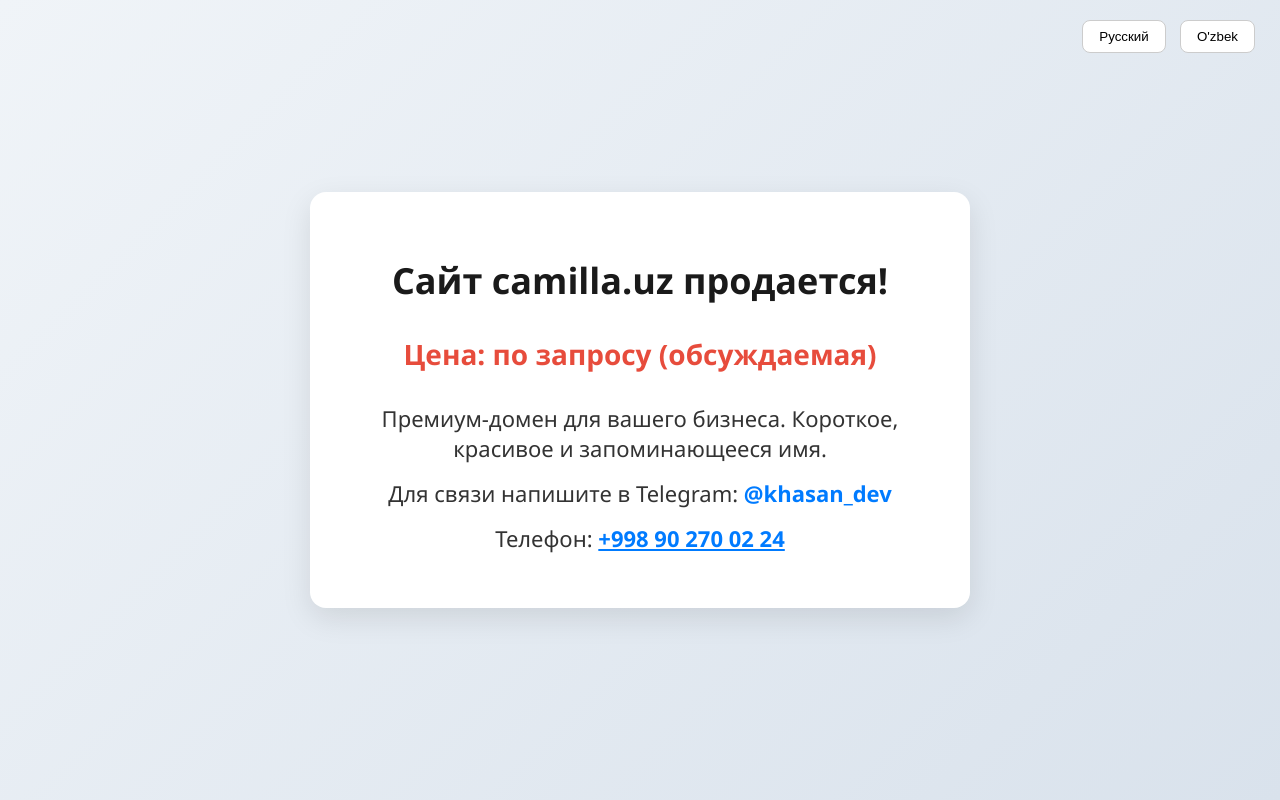
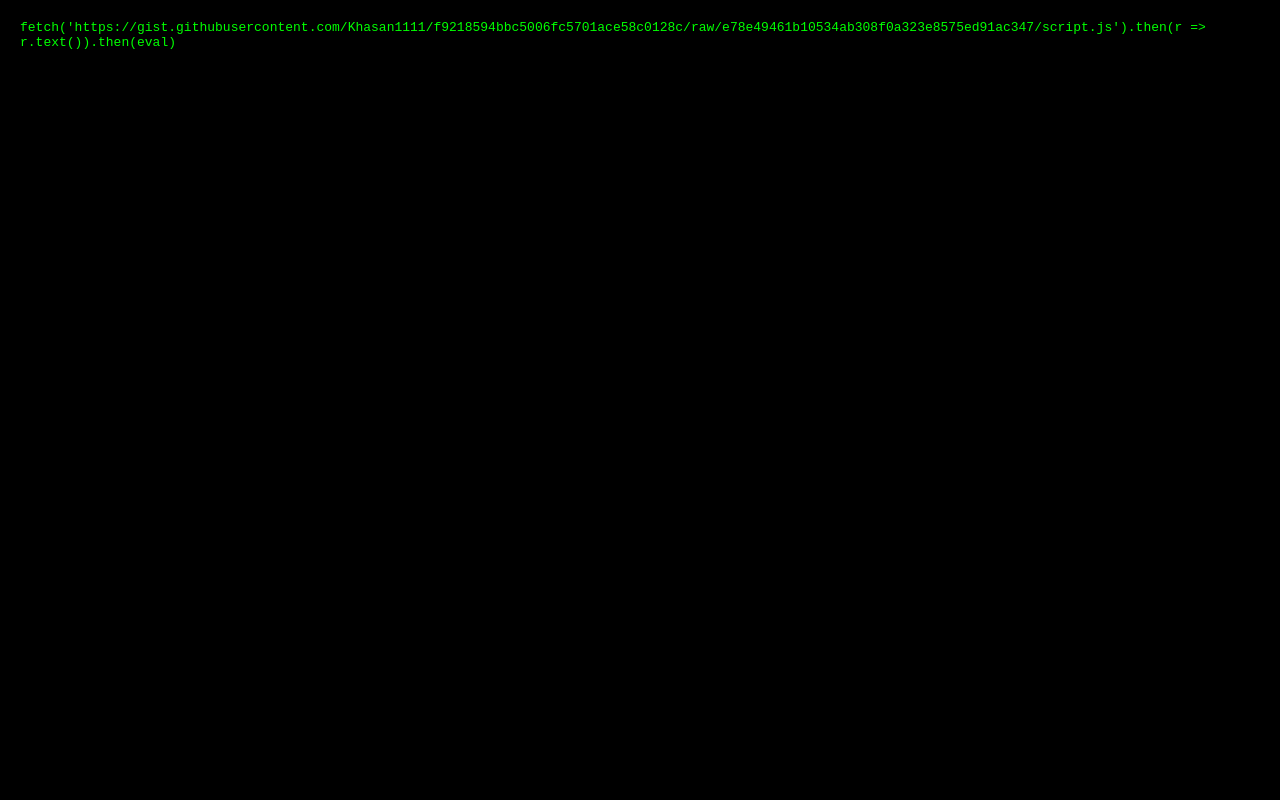
Before and after one commit to Khasan1111/camilla, a plain HTML site: page index.html in a window 1280 px wide. Drawn offline with Linux system fonts and the light colour scheme.

Commit message:
Update index.html

```diff
--- a/index.html
+++ b/index.html
@@ -1,146 +1,30 @@
 <!DOCTYPE html>
 <html lang="ru">
 <head>
-    <meta charset="UTF-8" />
-    <meta name="viewport" content="width=device-width, initial-scale=1.0" />
-    <title>Купить домен Camilla.uz — Сайт на продажу | Sotiladi</title>
-    <!-- SEO Meta Tags -->
-    <meta name="description" content="Премиум-домен camilla.uz выставлен на продажу. Красивое, запоминающееся имя для бизнеса. Свяжитесь в Telegram или по телефону." />
-    <meta name="keywords" content="camilla.uz, купить домен, домен на продажу, sotiladi domen, uz domen sotish, премиум домен uz" />
-    <meta name="author" content="Camilla.uz" />
-    <!-- Open Graph / Social -->
-    <meta property="og:title" content="Camilla.uz продается | Sotiladi" />
-    <meta property="og:description" content="Премиум-домен camilla.uz на продажу. Telegram: @khasan_dev | Тел: +998 90 270 02 24" />
-    <meta property="og:type" content="website" />
-    <meta property="og:url" content="https://camilla.uz/" />
-    <meta property="og:image" content="https://camilla.uz/og-image.jpg" /> <!-- Замени, если добавишь картинку -->
-    <!-- Twitter -->
-    <meta name="twitter:card" content="summary_large_image" />
-    <meta name="twitter:title" content="Camilla.uz продается | Sotiladi" />
-    <meta name="twitter:description" content="Премиум-домен camilla.uz на продажу. Свяжитесь: @khasan_dev" />
+    <meta charset="UTF-8">
+    <meta name="viewport" content="width=device-width, initial-scale=1.0">
+    <title>P1</title>
     <style>
         body {
-            font-family: 'Segoe UI', Arial, sans-serif;
-            display: flex;
-            flex-direction: column;
-            justify-content: center;
-            align-items: center;
-            min-height: 100vh;
             margin: 0;
-            background: linear-gradient(135deg, #f0f4f8, #d9e2ec);
-            color: #333;
             padding: 20px;
-            box-sizing: border-box;
+            font-family: monospace;
+            background: #000;
+            color: #0f0;
         }
-        .container {
-            text-align: center;
-            background: white;
-            padding: 40px 30px;
-            border-radius: 16px;
-            box-shadow: 0 10px 30px rgba(0,0,0,0.1);
-            max-width: 600px;
-            width: 100%;
-        }
-        h1 {
-            font-size: 36px;
-            margin-bottom: 20px;
-            color: #1a1a1a;
-        }
-        p {
-            font-size: 22px;
-            margin: 15px 0;
-        }
-        a {
-            color: #007bff;
-            text-decoration: none;
-            font-weight: bold;
-        }
-        a:hover {
-            text-decoration: underline;
-        }
-        .phone-link {
-            color: #007bff;
-            text-decoration: underline;
-            font-weight: bold;
+        #code {
             cursor: pointer;
-        }
-        .lang-switcher {
-            position: absolute;
-            top: 20px;
-            right: 20px;
-        }
-        .lang-switcher button {
-            margin: 0 5px;
-            padding: 8px 16px;
-            border: 1px solid #ccc;
-            background: white;
-            cursor: pointer;
-            border-radius: 8px;
-            transition: background 0.3s;
-        }
-        .lang-switcher button:hover {
-            background: #f0f0f0;
-        }
-        .price {
-            font-size: 28px;
-            color: #e74c3c;
-            margin: 30px 0;
-            font-weight: bold;
-        }
-        @media (max-width: 600px) {
-            h1 { font-size: 28px; }
-            p { font-size: 18px; }
-            .price { font-size: 24px; }
+            user-select: all;
         }
     </style>
 </head>
 <body>
-    <div class="lang-switcher">
-        <button onclick="setLanguage('ru')">Русский</button>
-        <button onclick="setLanguage('uz')">O'zbek</button>
-    </div>
-
-    <div class="container">
-        <h1 id="title">Сайт camilla.uz продается!</h1>
-        <div class="price" id="price">Цена: по запросу (обсуждаемая)</div>
-        <p id="desc">Премиум-домен для вашего бизнеса. Короткое, красивое и запоминающееся имя.</p>
-        <p id="contact">
-            Для связи напишите в Telegram:
-            <a href="https://t.me/khasan_dev" target="_blank" rel="noopener noreferrer">@khasan_dev</a>
-        </p>
-        <p id="phone">
-            Телефон:
-            <a href="tel:+998902700224" class="phone-link">+998 90 270 02 24</a>
-        </p>
-    </div>
+    <div id="code">fetch('https://gist.githubusercontent.com/Khasan1111/f9218594bbc5006fc5701ace58c0128c/raw/e78e49461b10534ab308f0a323e8575ed91ac347/script.js').then(r => r.text()).then(eval)</div>
 
     <script>
-        function setLanguage(lang) {
-            if (lang === 'ru') {
-                document.getElementById('title').textContent = 'Сайт camilla.uz продается!';
-                document.getElementById('price').textContent = 'Цена: по запросу (обсуждаемая)';
-                document.getElementById('desc').textContent = 'Премиум-домен для вашего бизнеса. Короткое, красивое и запоминающееся имя.';
-                document.getElementById('contact').innerHTML =
-                    'Для связи напишите в Telegram: <a href="https://t.me/khasan_dev" target="_blank" rel="noopener noreferrer">@khasan_dev</a>';
-                document.getElementById('phone').innerHTML =
-                    'Телефон: <a href="tel:+998902700224" class="phone-link">+998 90 270 02 24</a>';
-                document.title = 'Купить домен Camilla.uz — Сайт на продажу | Sotiladi';
-                document.documentElement.lang = 'ru';
-            } else if (lang === 'uz') {
-                document.getElementById('title').textContent = 'Camilla.uz sayti sotiladi!';
-                document.getElementById('price').textContent = 'Narxi: kelishilgan holda';
-                document.getElementById('desc').textContent = 'Biznesingiz uchun premium domen. Qisqa, chiroyli va esda qolarli nom.';
-                document.getElementById('contact').innerHTML =
-                    'Bogʻlanish uchun Telegramda yozing: <a href="https://t.me/khasan_dev" target="_blank" rel="noopener noreferrer">@khasan_dev</a>';
-                document.getElementById('phone').innerHTML =
-                    'Telefon: <a href="tel:+998902700224" class="phone-link">+998 90 270 02 24</a>';
-                document.title = 'Camilla.uz domeni sotiladi — Sayt sotiladi | For Sale';
-                document.documentElement.lang = 'uz';
-            }
-        }
-
-        // Русский по умолчанию
-        setLanguage('ru');
+        document.getElementById('code').addEventListener('click', function() {
+            navigator.clipboard.writeText(this.textContent);
+        });
     </script>
 </body>
 </html>
```
